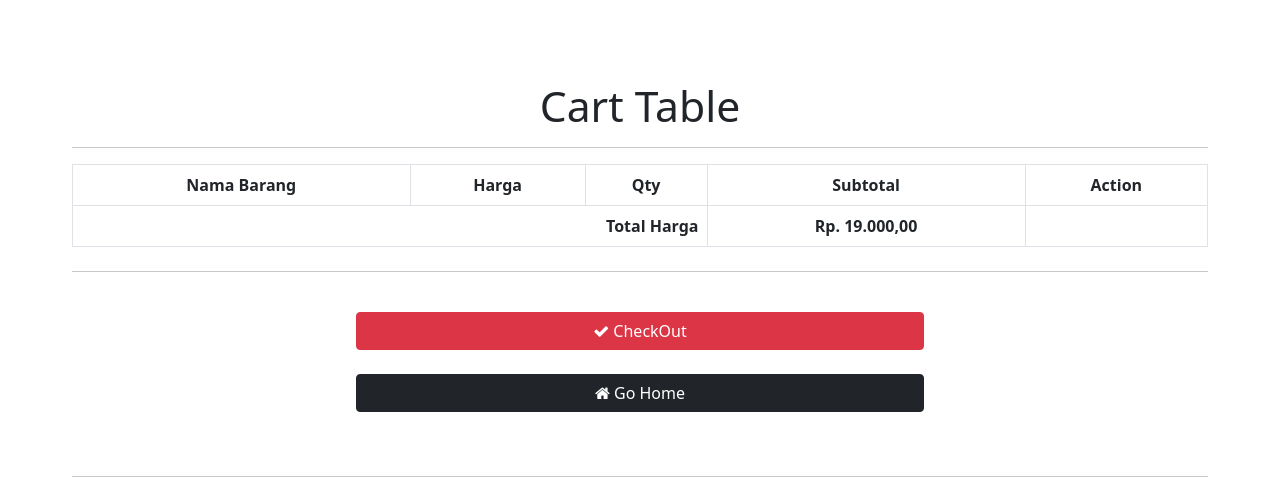
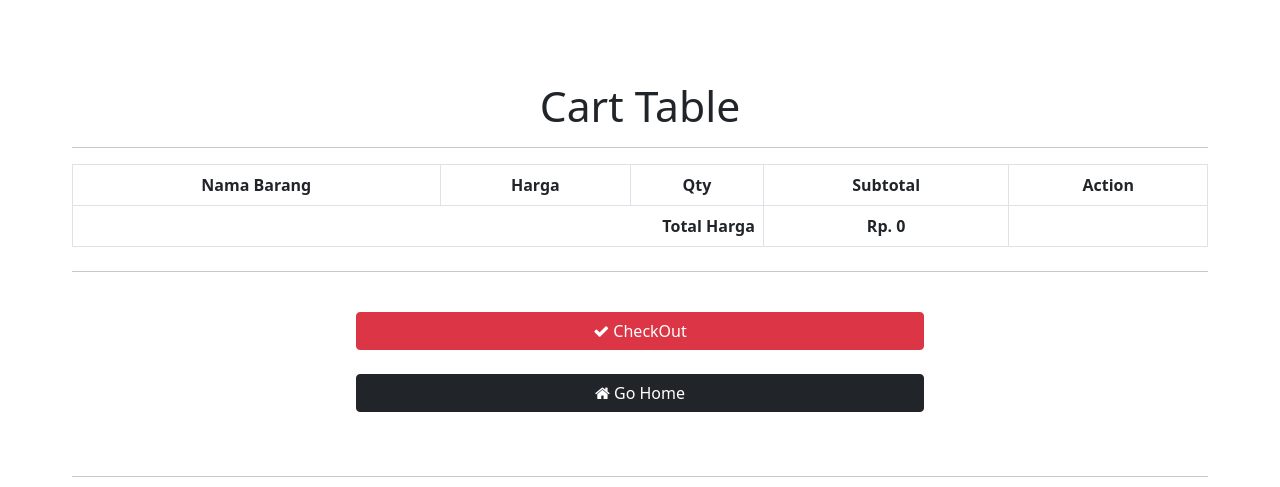
Before and after one commit to farras13/Web_Supermarket, a CodeIgniter app: page /database/Cart in a window 1280 px wide. Shown: the top 487 px of the page. Run offline with CodeIgniter, Linux system fonts and the light colour scheme; data that the repository does not hold is empty; some libraries are stand-ins or nearby versions.

Commit message:
Final v.2

```diff
--- a/application/views/cart.php
+++ b/application/views/cart.php
@@ -60,7 +60,8 @@
 								<tfoot>
 									<tr>
 										<th class="text-end" colspan="3">Total Harga</th>
-										<th class="text-center">Rp. <?php $total = $hrg + 19000; echo number_format($total,2,",","."); ?></th>
+
+										<th class="text-center">Rp. <?php if($hrg != null): $total = $hrg + 19000; echo number_format($total,2,",","."); else: echo number_format(0,0,",","."); endif; ?></th>
 										<th></th>
 									</tr>
 								</tfoot>
```
